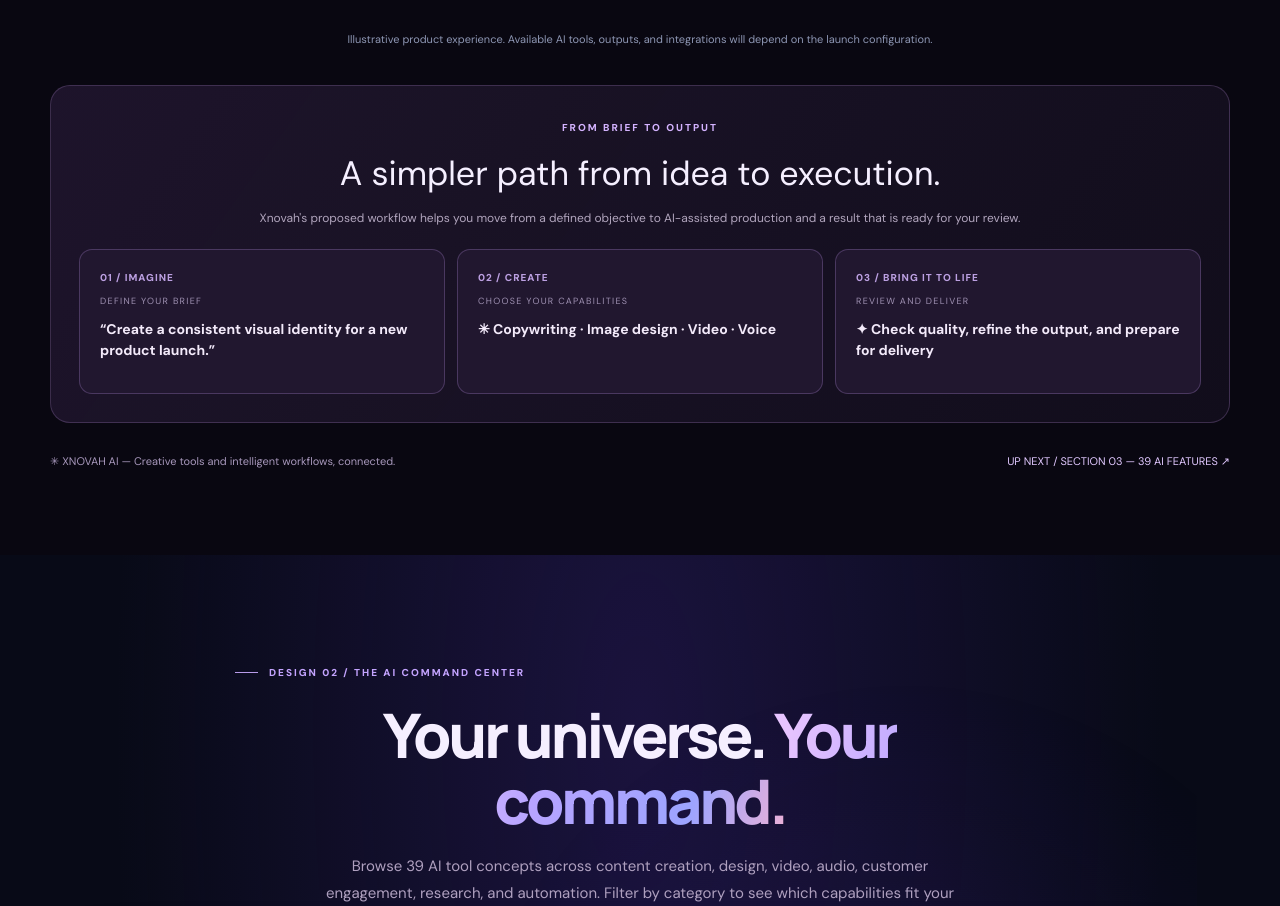
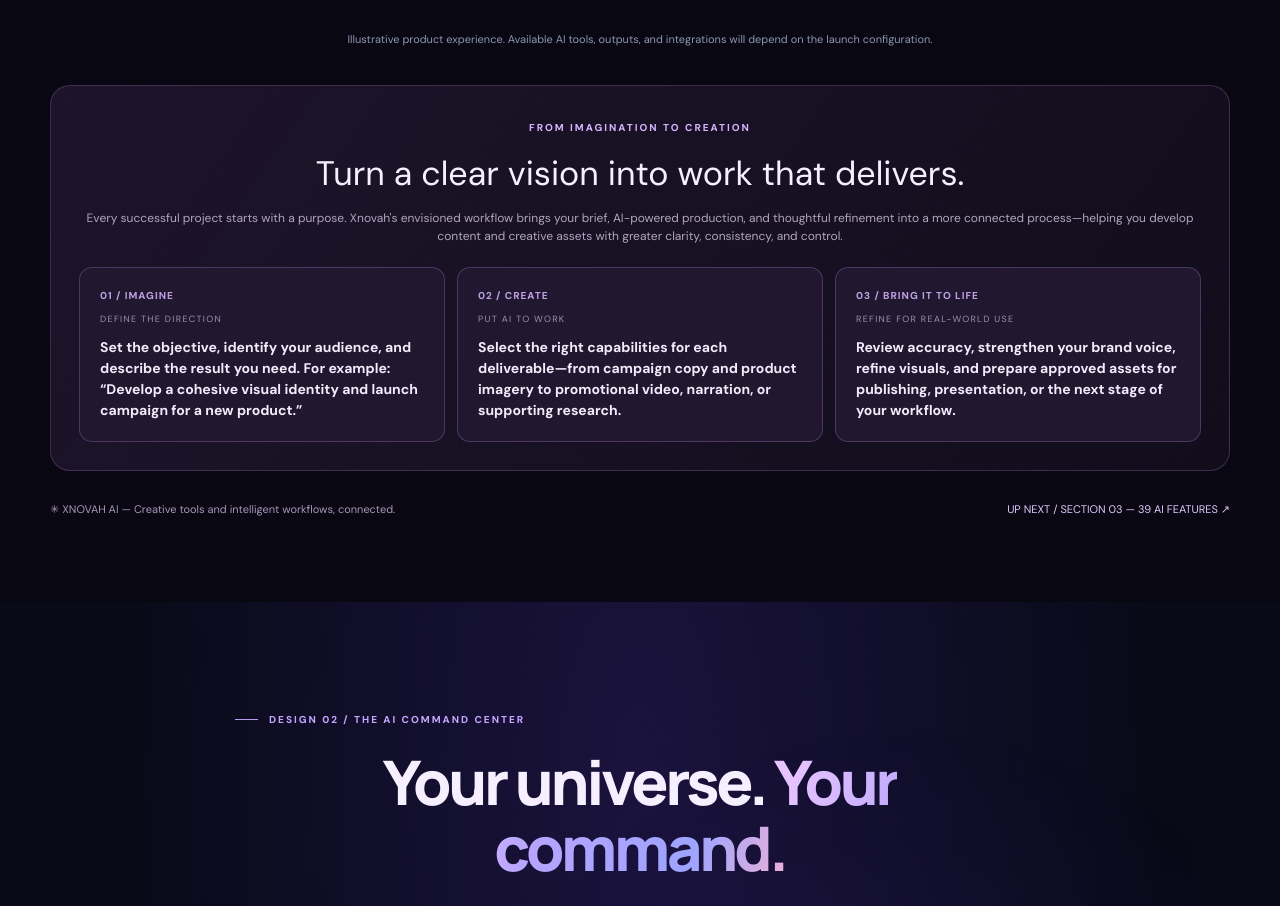
Before and after one commit to AlienRavenWares/Xnovah, a Next.js app: page / in a window 1280 px wide. Shown: the part 2262-3168 px from the top of the page. Built offline with nearby package versions, Linux system fonts and the light colour scheme; a web font is replaced by a local one.

Commit message:
Expand From Imagination to Creation section with refined professional workflow copy

```diff
--- a/app/page.tsx
+++ b/app/page.tsx
@@ -74,7 +74,7 @@ function CreativeUniverseSection(){
 </div>
 <p className="cu-journey-note">Illustrative product experience. Available AI tools, outputs, and integrations will depend on the launch configuration.</p>
 
-  <div id="experience" className="cu-journey-examples" aria-label="Creative journey examples"><div className="cu-examples-heading"><span>FROM BRIEF TO OUTPUT</span><h3>A simpler path from idea to execution.</h3><p>Xnovah's proposed workflow helps you move from a defined objective to AI-assisted production and a result that is ready for your review.</p></div><div className="cu-examples-grid">{[{step:'01 / IMAGINE',label:'DEFINE YOUR BRIEF',example:'“Create a consistent visual identity for a new product launch.”'},{step:'02 / CREATE',label:'CHOOSE YOUR CAPABILITIES',example:'✳ Copywriting · Image design · Video · Voice'},{step:'03 / BRING IT TO LIFE',label:'REVIEW AND DELIVER',example:'✦ Check quality, refine the output, and prepare for delivery'}].map(item=><div className="cu-example-card" key={item.step}><span>{item.step}</span><small>{item.label}</small><strong>{item.example}</strong></div>)}</div></div>
+  <div id="experience" className="cu-journey-examples" aria-label="From imagination to creation workflow"><div className="cu-examples-heading"><span>FROM IMAGINATION TO CREATION</span><h3>Turn a clear vision into work that delivers.</h3><p>Every successful project starts with a purpose. Xnovah's envisioned workflow brings your brief, AI-powered production, and thoughtful refinement into a more connected process—helping you develop content and creative assets with greater clarity, consistency, and control.</p></div><div className="cu-examples-grid">{[{step:'01 / IMAGINE',label:'DEFINE THE DIRECTION',example:'Set the objective, identify your audience, and describe the result you need. For example: “Develop a cohesive visual identity and launch campaign for a new product.”'},{step:'02 / CREATE',label:'PUT AI TO WORK',example:'Select the right capabilities for each deliverable—from campaign copy and product imagery to promotional video, narration, or supporting research.'},{step:'03 / BRING IT TO LIFE',label:'REFINE FOR REAL-WORLD USE',example:'Review accuracy, strengthen your brand voice, refine visuals, and prepare approved assets for publishing, presentation, or the next stage of your workflow.'}].map(item=><div className="cu-example-card" key={item.step}><span>{item.step}</span><small>{item.label}</small><strong>{item.example}</strong></div>)}</div></div>
   <div className="cu-footer"><span>✳ XNOVAH AI — Creative tools and intelligent workflows, connected.</span><a href="#feature-universe">UP NEXT / SECTION 03 — 39 AI FEATURES ↗</a></div>
  </div></section>
 }
```
